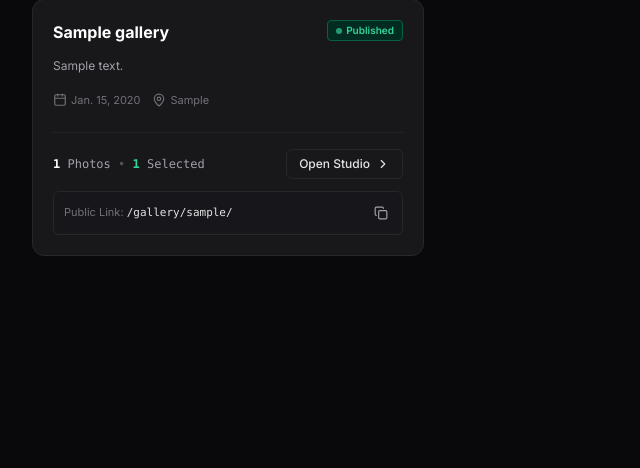
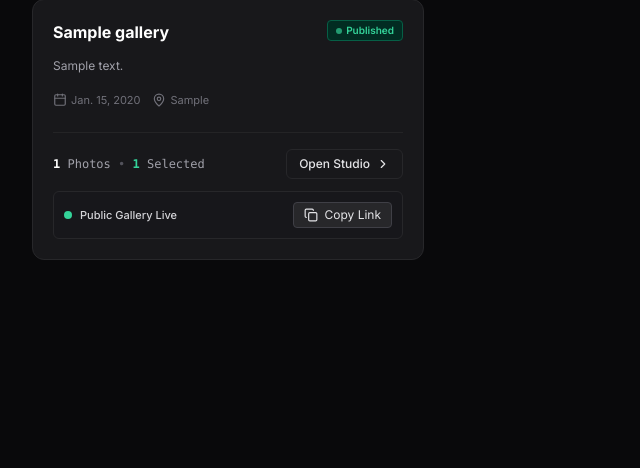
Before and after one commit to imsachinnnn/trizen-ai, a Django app: page / in a window 1280 px wide. Shown: the part 199-667 px from the top of the page, without its empty margins (0-640 px from the left). Run offline with Django 5.2, Linux system fonts and the light colour scheme; a user stored in the database is signed in; tables that the repository leaves empty hold one stand-in row (values such as "Sample post"); some libraries are stand-ins or nearby versions.

Commit message:
Replace raw relative URL display with clean Public Gallery Live badge and Copy Link button

```diff
--- a/core/templates/dashboard.html
+++ b/core/templates/dashboard.html
@@ -95,12 +95,13 @@
 
           {% if item.gallery and item.gallery.is_published %}
             <div class="mt-3 p-2.5 bg-zinc-900/90 border border-zinc-800 rounded-md text-[11px] flex items-center justify-between text-zinc-400">
-              <div class="truncate">
-                <span class="text-zinc-500">Public Link:</span>
-                <a href="{% url 'public_gallery' slug=item.gallery.slug %}" target="_blank" class="text-zinc-200 hover:underline font-mono">/gallery/{{ item.gallery.slug }}/</a>
+              <div class="flex items-center gap-2 truncate">
+                <span class="w-2 h-2 rounded-full bg-emerald-400"></span>
+                <span class="text-zinc-300 font-medium">Public Gallery Live</span>
               </div>
-              <button onclick="navigator.clipboard.writeText(window.location.origin + '/gallery/{{ item.gallery.slug }}/'); showToast('Gallery URL copied to clipboard!')" class="text-zinc-400 hover:text-white ml-2 p-1" title="Copy Gallery Link">
+              <button onclick="navigator.clipboard.writeText(window.location.origin + '/gallery/{{ item.gallery.slug }}/'); showToast('Gallery link copied to clipboard!')" class="inline-flex items-center gap-1.5 px-2.5 py-1 bg-zinc-800 hover:bg-zinc-700 text-zinc-200 rounded text-xs transition border border-zinc-700" title="Copy Public Gallery Link">
                 <i data-lucide="copy" class="w-3.5 h-3.5"></i>
+                <span>Copy Link</span>
               </button>
             </div>
           {% endif %}
```
Also changed, not shown: core/templates/event_detail.html (+6 -5 lines).
